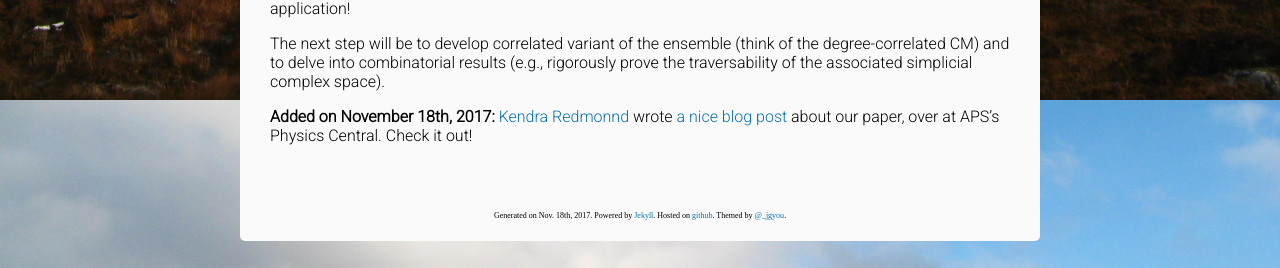
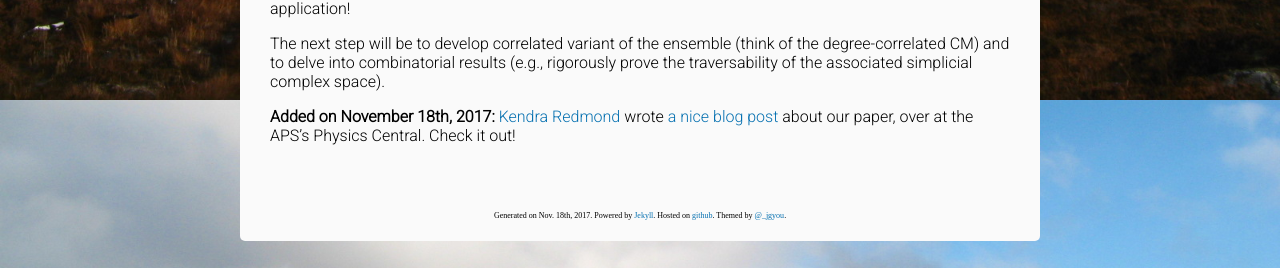
Before and after one commit to jg-you/jg-you.github.io, a Jekyll site: the page built from _posts/2017-09-25-scm-published.md, in a window 1280 px wide. Shown: the part 860-1128 px from the top of the page. Built offline with Jekyll 4.4.1, drawn with Linux system fonts in a browser that asks for light colours; some web fonts are replaced; comment, search, counter and statistics services are not loaded.

Commit message:
Update 2017-09-25-scm-published.md

```diff
--- a/_posts/2017-09-25-scm-published.md
+++ b/_posts/2017-09-25-scm-published.md
@@ -21,4 +21,4 @@ The next step will be to develop correlated variant of the ensemble (think of th
 
 <!--more-->
 
-**Added on November 18th, 2017:** [Kendra Redmonnd](https://www.facebook.com/KRStories/) wrote [a nice blog post](http://physicsbuzz.physicscentral.com/2017/10/the-shape-of-randomness.html) about our paper, over at APS's Physics Central. Check it out!
+**Added on November 18th, 2017:** [Kendra Redmond](https://www.facebook.com/KRStories/) wrote [a nice blog post](http://physicsbuzz.physicscentral.com/2017/10/the-shape-of-randomness.html) about our paper, over at the APS's Physics Central. Check it out!
```
